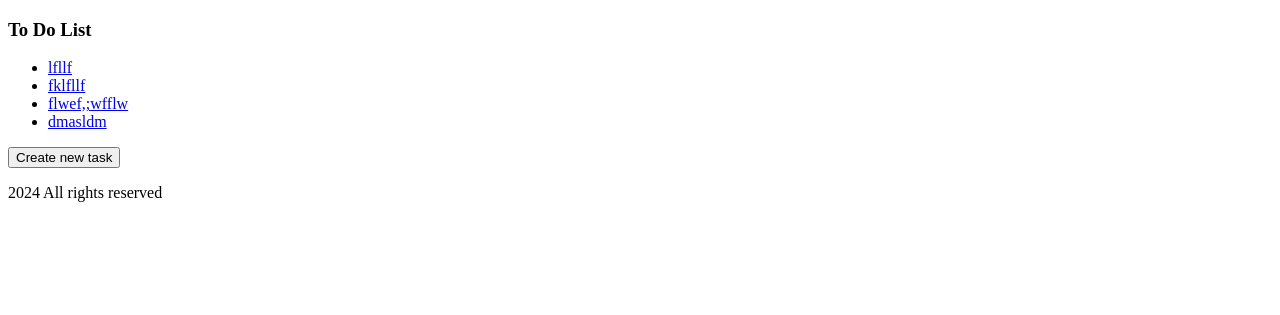
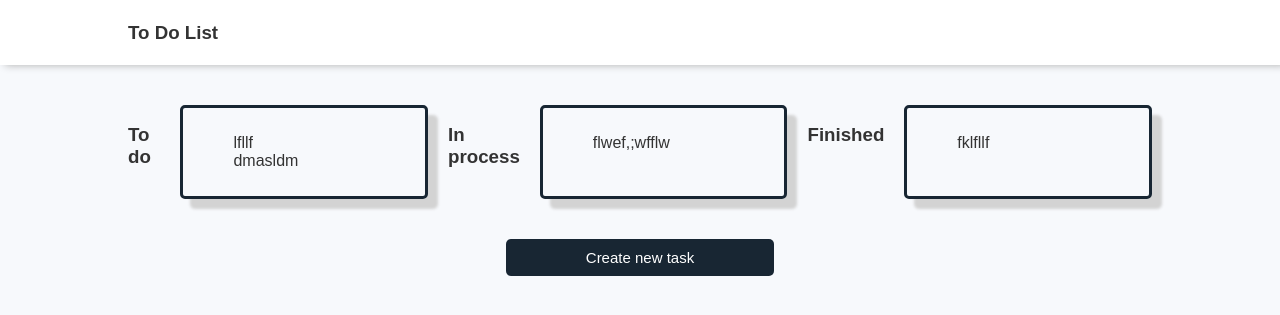
Before and after one commit to DKamil12/To-Do-App, a Django app: page / in a window 1280 px wide. Shown: the top 315 px of the page. Run offline with Django 4.2, Linux system fonts and the light colour scheme; data comes from the database, SQL or seed files in the repository; both versions use the stored data as it was after the commit.

Commit message:
added styles

```diff
--- /dev/null
+++ b/tasks/static/tasks/css/styles.css
@@ -0,0 +1,72 @@
+/* Общие стили */
+body {
+    margin: 0;
+    font-family: Arial, sans-serif;
+    background-color: #F7F9FC;
+    color: #333333;
+}
+
+.container {
+    width: 80%;
+    margin: 0 auto;
+}
+
+header {
+    background-color: #fff;
+    box-shadow: 5px 0 8px rgb(174, 174, 174);
+    color: #333333;
+    /* text-align: center; */
+    padding: 3px 0;
+}
+
+footer {
+    background-color: #edf6ff;
+    color: #333333;
+    padding: 3px 0;
+    position: absolute;
+    bottom: 0;
+    width: 100%;
+    text-align: center;
+}
+
+.desk {
+    display: flex;
+    flex-direction: row;
+    padding: 40px 0;
+    gap: 20px;
+}
+
+.box {
+    padding: 10px;
+    border: 3px solid #182633;
+    border-radius: 5px;
+    width: 33%;
+    box-shadow: 10px 10px 3px #D3D3D3;
+}
+
+.btn-container {
+    margin: 0 auto;
+    width: fit-content;
+}
+
+button {
+    background-color: #182633;
+    color: #fff;
+    padding: 10px 80px;
+    border: none;
+    border-radius: 5px;
+    font-size: 15px;
+}
+
+button:hover {
+    background-color: #0f1821;
+}
+
+ul {
+    list-style-type: none;
+}
+
+li a{
+    text-decoration: none;
+    color: #333333;
+}
--- a/tasks/templates/tasks/base.html
+++ b/tasks/templates/tasks/base.html
@@ -4,17 +4,27 @@
 <head>
     <meta charset="UTF-8">
     <meta name="viewport" content="width=device-width, initial-scale=1.0">
+    <link rel="stylesheet" href="{% static 'tasks/css/styles.css' %}">
     <title>{% block title %}To Do List{% endblock %}</title>
 </head>
 <body>
     <header>
-        <h3>To Do List</h3>
+        <div class="container">
+            <h3>To Do List</h3>
+        </div>
     </header>
 
-    {% block content %} {% endblock %}
+    <main>
+        <div class="container">
+            {% block content %}
+            {% endblock %}
+        </div>
+    </main>
 
-    <footer>
-        <p>2024 All rights reserved</p>
-    </footer>
+    <!-- <footer>
+        <div class="container">
+            <p>2024 All rights reserved</p>
+        </div>
+    </footer> -->
 </body>
 </html>
--- a/tasks/templates/tasks/task_confirm_delete.html
+++ b/tasks/templates/tasks/task_confirm_delete.html
@@ -3,12 +3,10 @@
 {% block title %} Delete {{ task }} {% endblock %}
 
 {% block content %}
-<main>
 <h3>Are you sure you want to delete {{ task }}?</h3>
 <form method="post">
     {% csrf_token %}
     <input type="submit" value="Yes, delete">
 </form>
 <a href="{% url 'task-detail' task.pk %}"><button>No, go back</button></a>
-</main>
 {% endblock %}
--- a/tasks/templates/tasks/task_list.html
+++ b/tasks/templates/tasks/task_list.html
@@ -1,12 +1,44 @@
 {% extends 'tasks/base.html' %}
 
 {% block content %}
-<main>
-    <ul>
-        {% for task in task_list %}
-        <li><a href="{% url 'task-detail' task.pk %}">{{ task }}</a></li>
-        {% endfor %}
-    </ul>
+<div class="desk">
+    <!-- To do tasks -->
+    <h3>To do</h3>
+    <div class="box">
+        <ul>
+            {% for task in task_list %}
+                {% if task.status == 'to_do' %}
+                <li><a href="{% url 'task-detail' task.pk %}">{{ task }}</a></li>
+                {% endif %}
+            {% endfor %}
+        </ul>
+    </div>
+
+    <!-- In process tasks -->
+    <h3>In process</h3>
+    <div class="box">
+        <ul>
+            {% for task in task_list %}
+                {% if task.status == 'in_process' %}
+                <li><a href="{% url 'task-detail' task.pk %}">{{ task }}</a></li>
+                {% endif %}
+            {% endfor %}
+        </ul>
+    </div>
+
+    <!-- Finished tasks -->
+    <h3>Finished</h3>
+    <div class="box">
+        <ul>
+            {% for task in task_list %}
+                {% if task.status == 'finished' %}
+                <li><a href="{% url 'task-detail' task.pk %}">{{ task }}</a></li>
+                {% endif %}
+            {% endfor %}
+        </ul>
+    </div>
+</div>
+<div class="btn-container">
     <a href="{% url 'task-create' %}"><button>Create new task</button></a>
-</main>
+</div>
 {% endblock %}
```
Also changed, not shown: tasks/templates/tasks/task_detail.html (+5 -7 lines), tasks/templates/tasks/task_form.html (+5 -7 lines), db.sqlite3. Lines whose indentation alone changed are shown as unchanged.
